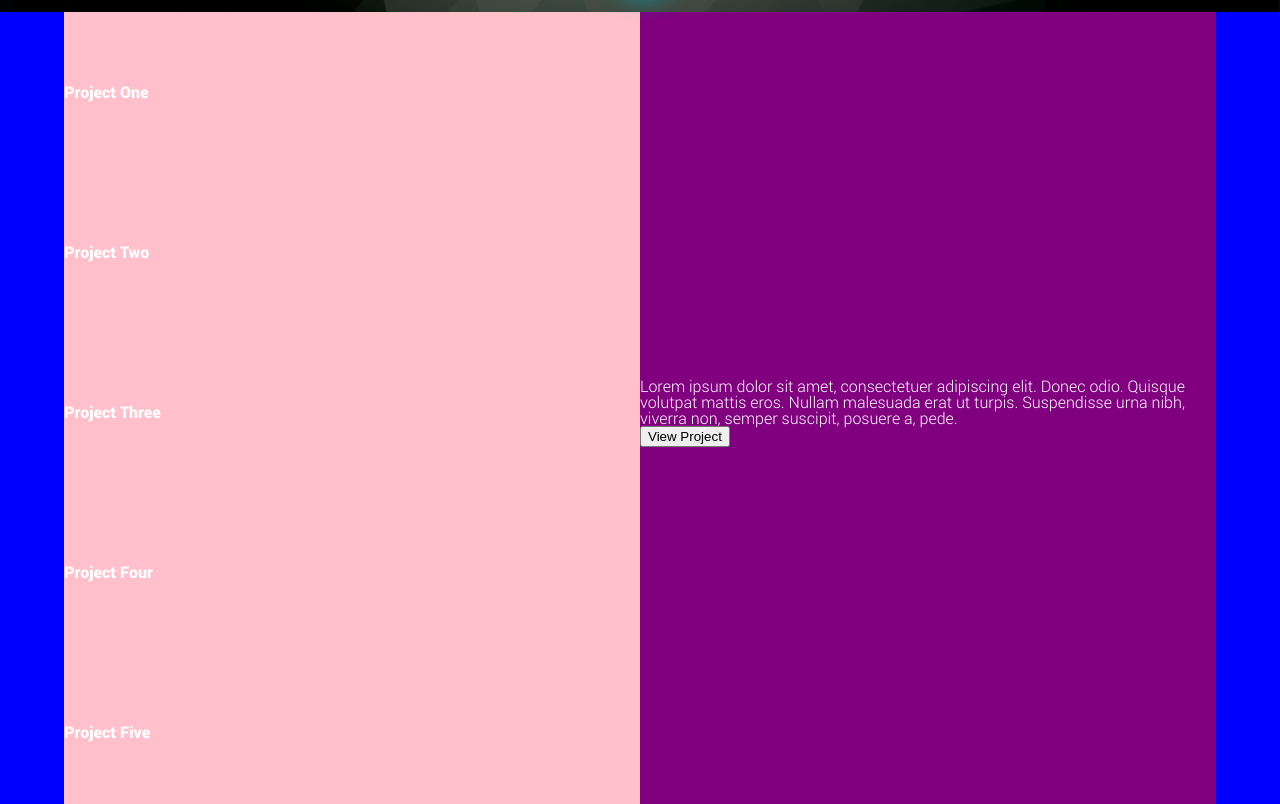
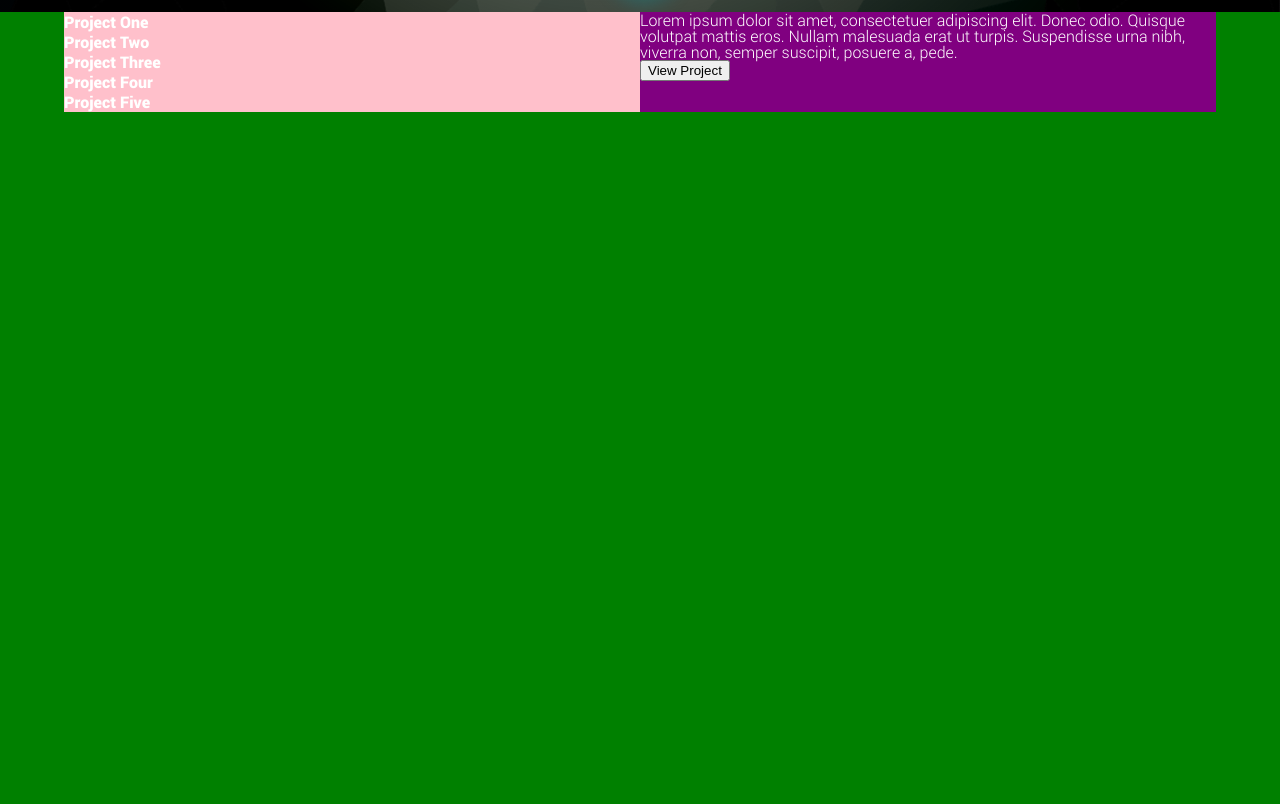
Before and after one commit to JonathanDempsey/portfolio-website, a website: page index.html in a window 1280 px wide. Shown: the part 788-1592 px from the top of the page. Drawn offline with Linux system fonts and the light colour scheme; files whose address does not match are found by name.

Commit message:
Portfolio Section Rough #2
- Text content is now sticky after the first project background.
- Added appropriate amount of backgrounds for number of projects.
- Note: Sort out the div/section naming and ordering of the portolio
HTML.

```diff
--- a/assets/js/app.js
+++ b/assets/js/app.js
@@ -1,12 +1,15 @@
-// Sticky navbar.
+// Sticky navbar and portfolio content.
 var navbar = $('#navbar-main'),
-distance = navbar.offset().top,
-$window = $(window);
+    port = $('.portfolio-content'),
+    distance = navbar.offset().top,
+    $window = $(window);
 
 $window.scroll(function() {
   if ($window.scrollTop() >= distance) {
     navbar.removeClass('navbar--fixed-top').addClass('navbar--fixed-top');
+    port.removeClass('portfolio-content--fixed-top').addClass('portfolio-content--fixed-top');
   } else {
     navbar.removeClass('navbar--fixed-top');
+    port.removeClass('portfolio-content--fixed-top');
   }
 });
--- a/assets/sass/pages/_portfolio-primary-page.scss
+++ b/assets/sass/pages/_portfolio-primary-page.scss
@@ -1,19 +1,30 @@
 .portfolio-background {
-  background: red;
   height: 100vh;
 }
 
 .portfolio-content {
-  background: blue;
-  display: flex;
-  height: 100%;
+  height: 100px;
+  left: 0;
+  position: absolute;
+  top: 100vh;
+  width: 100%;
+}
+
+.portfolio-content--fixed-top {
+  position: fixed;
+  top: 100px;
+}
+
+.port {
+
 }
 
 .portfolio-content--left {
   background: pink;
+  float: left;
   height: 100%;
   margin-left: 5%;
-  width: 50%;
+  width: 45%;
 
   ul {
     display: flex;
@@ -24,12 +35,9 @@
 }
 
 .portfolio-content--right {
-  align-items: flex-start;
   background: purple;
-  display: flex;
-  flex-direction: column;
+  float: right;
   height: 100%;
-  justify-content: center;
   margin-right: 5%;
-  width: 50%;
+  width: 45%;
 }
--- a/index.html
+++ b/index.html
@@ -29,8 +29,23 @@
     </div>
   </section>
 
-  <section class="portfolio-background">
-    <div class="portfolio-content">
+<div class="port">
+  <section class="portfolio-background" style="background:green;">
+  </section>
+
+  <section class="portfolio-background" style="background:red;">
+  </section>
+
+  <section class="portfolio-background" style="background:orange;">
+  </section>
+
+  <section class="portfolio-background" style="background:violet;">
+  </section>
+
+  <section class="portfolio-background" style="background:grey;">
+  </section>
+
+  <section class="portfolio-content">
     <div class="portfolio-content--left">
       <ul>
         <li>Project One</li>
@@ -45,8 +60,9 @@
       <p>Lorem ipsum dolor sit amet, consectetuer adipiscing elit. Donec odio. Quisque volutpat mattis eros. Nullam malesuada erat ut turpis. Suspendisse urna nibh, viverra non, semper suscipit, posuere a, pede.</p>
       <button>View Project</button>
     </div>
+  </section>
 </div>
-  </section>
+
 
   <script src="assets/js/jquery-3.1.1.min.js"></script>
   <script src="assets/js/app.js"></script>
```
Also changed, not shown: assets/css/main.css, 1 other file. Lines whose indentation alone changed are shown as unchanged.
